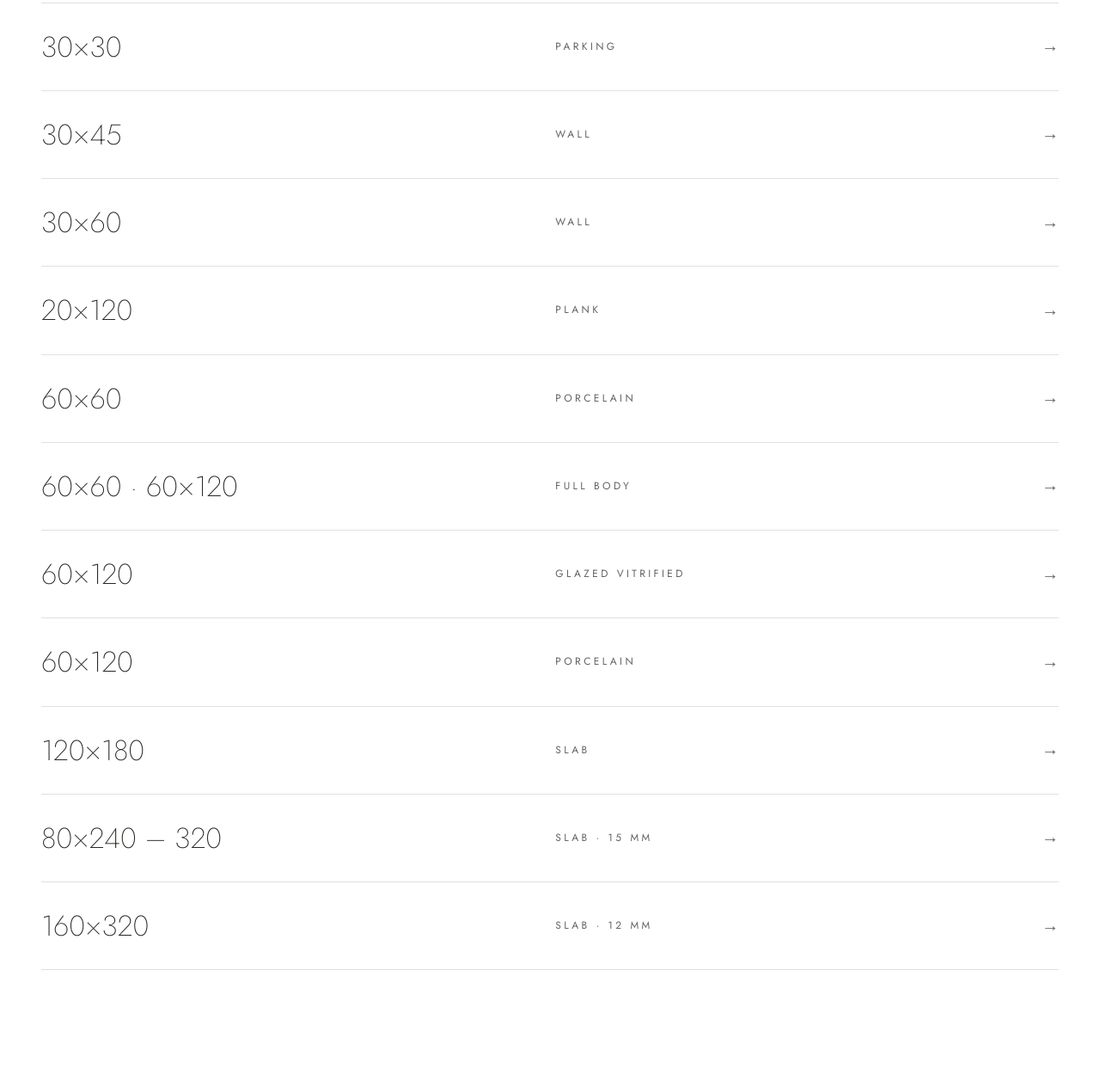
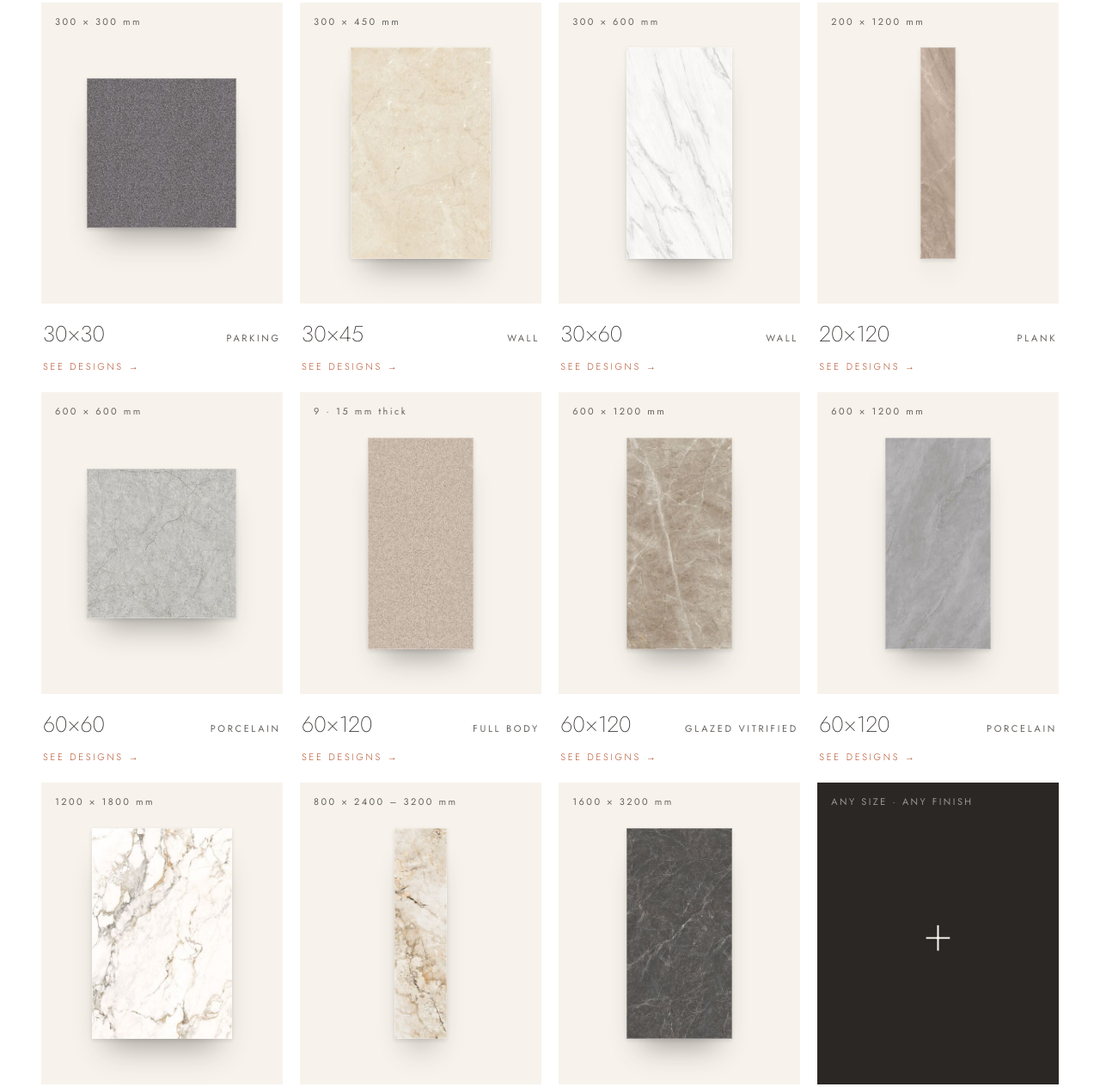
Before and after one commit to kalanibhavin2000-creator/77Ttiles, a plain HTML site: page index.html in a window 1280 px wide. Shown: the part 2370-3634 px from the top of the page at 86% size. Drawn offline with Linux system fonts and the light colour scheme.

Commit message:
Collections: sample-tile cards at true proportions with hover lift
Co-Authored-By: Claude Opus 5.5 <noreply@anthropic.com>
Claude-Session: https://claude.ai/code/session_01Hq5pJSDSkQ5nUnhmTQetci

```diff
--- a/index.html
+++ b/index.html
@@ -78,14 +78,22 @@ header nav a{color:#fff;text-shadow:0 1px 10px rgba(0,0,0,.25)}
 .idx{padding-block:clamp(100px,14vw,170px)}
 .idx-head{display:flex;justify-content:space-between;align-items:end;margin-bottom:40px;gap:20px;flex-wrap:wrap}
 .idx h2{font-weight:200;font-size:clamp(34px,4vw,56px);line-height:1}
-.rows{border-top:1px solid var(--line)}
-.rows a{display:grid;grid-template-columns:minmax(0,1.1fr) minmax(0,1fr) 40px;align-items:center;gap:20px;padding:24px 0;border-bottom:1px solid var(--line);transition:padding .4s}
-.rows a:hover{padding-left:14px}
-.rows .sz{font-weight:200;font-size:clamp(24px,2.6vw,36px);white-space:nowrap}
-.rows .ty{font-size:12px;letter-spacing:.28em;text-transform:uppercase;color:var(--wg);font-weight:400}
-.rows .ar{text-align:right;font-size:20px;color:var(--wg);transition:color .3s,transform .4s}
-.rows a:hover .ar{color:var(--tc);transform:translateX(4px)}
-@media(max-width:600px){.rows a{grid-template-columns:1fr 24px;gap:4px 12px}.rows .ty{grid-column:1}.rows .ar{grid-row:1/3;grid-column:2}}
+.grid{display:grid;grid-template-columns:repeat(4,minmax(0,1fr));gap:clamp(14px,1.6vw,24px)}
+.card{display:block;perspective:900px}
+.plate{position:relative;aspect-ratio:4/5;background:var(--cr);display:flex;align-items:center;justify-content:center;overflow:hidden;transition:background .5s}
+.card:hover .plate{background:#F1EBE1}
+.plate .dim{position:absolute;left:16px;top:14px;font-size:11px;letter-spacing:.22em;color:var(--wg);font-weight:400}
+.tile{background-size:cover;background-position:center;box-shadow:0 26px 34px -18px rgba(43,39,36,.42),0 2px 5px rgba(43,39,36,.12),inset 0 0 0 1px rgba(255,255,255,.25);transform:translateZ(0) rotateX(var(--rx,0deg)) rotateY(var(--ry,0deg));transition:transform .5s cubic-bezier(.2,.7,.2,1),box-shadow .5s}
+.card:hover .tile{transform:translateY(-10px) scale(1.035) rotateX(var(--rx,0deg)) rotateY(var(--ry,0deg));box-shadow:0 40px 46px -20px rgba(43,39,36,.5),0 3px 8px rgba(43,39,36,.14),inset 0 0 0 1px rgba(255,255,255,.3)}
+.meta2{display:flex;justify-content:space-between;align-items:baseline;gap:10px;padding:16px 2px 0}
+.meta2 .sz{font-weight:200;font-size:clamp(22px,2vw,28px);white-space:nowrap}
+.meta2 .ty{font-size:11px;letter-spacing:.24em;text-transform:uppercase;color:var(--wg);font-weight:400;text-align:right}
+.go2{display:block;font-size:11px;letter-spacing:.24em;text-transform:uppercase;color:var(--tc);padding:8px 2px 0;opacity:0;transform:translateY(-4px);transition:opacity .4s,transform .4s}
+.card:hover .go2{opacity:1;transform:none}
+@media(hover:none){.go2{opacity:1;transform:none}}
+@media(max-width:1000px){.grid{grid-template-columns:repeat(3,minmax(0,1fr))}}
+@media(max-width:700px){.grid{grid-template-columns:repeat(2,minmax(0,1fr))}.meta2{flex-direction:column;gap:2px}.meta2 .ty{text-align:left}.plate .dim{font-size:9px;left:10px;top:10px}}
+@media(prefers-reduced-motion:reduce){.tile,.card:hover .tile{transition:none;transform:none}}
 
 /* full bleed */
 .bleed{height:min(92vh,860px)}
@@ -169,7 +177,7 @@ header nav a{color:#fff;text-shadow:0 1px 10px rgba(0,0,0,.25)}
     <h2>Collections</h2>
     <span class="cap acc">Select a size</span>
   </div>
-  <div class="rows" id="rows"></div>
+  <div class="grid" id="grid"></div>
 </section>
 
 <div class="bleed zoom"><img src="images/g-a14.jpg" alt="Store interior with grey stone-look floor" loading="lazy"></div>
@@ -216,19 +224,23 @@ header nav a{color:#fff;text-shadow:0 1px 10px rgba(0,0,0,.25)}
 <script>
 {
 const S=[
- ["30×30","Parking","1NM1vygtPcztXMsaLTX4afWOYhZA2Mwpj"],
- ["30×45","Wall","1Fm2A-87mmPGOERQouHXjbMNmMaefIynl"],
- ["30×60","Wall","18XkGavd5OHl7nh8c-5fYA0l-Kz6vNyBL"],
- ["20×120","Plank","1zvst-5COfI7CECKKw4oFgnngV0U6N2Db"],
- ["60×60","Porcelain","1BNozQYHJwBIqNGDMWQ5NtW39cnlUaVG2"],
- ["60×60 · 60×120","Full Body","1V_H2StGtnsIHXzGI2jzBP53b_KxtOn_m"],
- ["60×120","Glazed Vitrified","1L6ZZEiyyB6IU50VQ2dCnx4bFhTyLY6SP"],
- ["60×120","Porcelain","1-JNmcSq0TEKaBavogf-NzJXAiLIGOZbk"],
- ["120×180","Slab","1idBbDTDYBhKuu123NXzPXqeet0tEDHoj"],
- ["80×240 – 320","Slab · 15 mm","1R8iO58vLtwqGhSAHrxZAkgGpoSRpthRk"],
- ["160×320","Slab · 12 mm","1wgMbae1sda9tjV6b1GwZ31AtavAje-Sv"]
+ ["30×30","Parking","300 × 300 mm",30,30,"parking","1NM1vygtPcztXMsaLTX4afWOYhZA2Mwpj"],
+ ["30×45","Wall","300 × 450 mm",30,45,"wall45","1Fm2A-87mmPGOERQouHXjbMNmMaefIynl"],
+ ["30×60","Wall","300 × 600 mm",30,60,"wall60","18XkGavd5OHl7nh8c-5fYA0l-Kz6vNyBL"],
+ ["20×120","Plank","200 × 1200 mm",20,120,"plank","1zvst-5COfI7CECKKw4oFgnngV0U6N2Db"],
+ ["60×60","Porcelain","600 × 600 mm",60,60,"p60","1BNozQYHJwBIqNGDMWQ5NtW39cnlUaVG2"],
+ ["60×120","Full Body","9 · 15 mm thick",60,120,"fullbody","1V_H2StGtnsIHXzGI2jzBP53b_KxtOn_m"],
+ ["60×120","Glazed Vitrified","600 × 1200 mm",60,120,"gvt","1L6ZZEiyyB6IU50VQ2dCnx4bFhTyLY6SP"],
+ ["60×120","Porcelain","600 × 1200 mm",60,120,"porc","1-JNmcSq0TEKaBavogf-NzJXAiLIGOZbk"],
+ ["120×180","Slab","1200 × 1800 mm",120,180,"slab120","1idBbDTDYBhKuu123NXzPXqeet0tEDHoj"],
+ ["80×320","Slab · 15 mm","800 × 2400 – 3200 mm",80,320,"slab80","1R8iO58vLtwqGhSAHrxZAkgGpoSRpthRk"],
+ ["160×320","Slab · 12 mm","1600 × 3200 mm",160,320,"slab160","1wgMbae1sda9tjV6b1GwZ31AtavAje-Sv"]
 ];
-document.getElementById('rows').innerHTML=S.map(r=>'<a href="https://drive.google.com/drive/folders/'+r[2]+'" target="_blank" rel="noopener"><span class="sz">'+r[0]+'</span><span class="ty">'+r[1]+'</span><span class="ar">→</span></a>').join('');
+const fit=(w,h)=>{const r=w/h,bw=.62,bh=.70*1.25;return r>bw/bh?{w:bw*100,h:bw/r/1.25*100}:{w:bh*r*100,h:70}};
+document.getElementById('grid').innerHTML=S.map(r=>{const f=fit(r[3],r[4]);return '<a class="card" href="https://drive.google.com/drive/folders/'+r[6]+'" target="_blank" rel="noopener"><div class="plate"><span class="dim">'+r[2]+'</span><div class="tile" style="width:'+f.w.toFixed(1)+'%;height:'+f.h.toFixed(1)+'%;background-image:url(images/tx-'+r[5]+'.jpg)"></div></div><div class="meta2"><span class="sz">'+r[0]+'</span><span class="ty">'+r[1]+'</span></div><span class="go2">See designs →</span></a>'}).join('')+'<a class="card" href="#contact"><div class="plate" style="background:var(--ch)"><span class="dim" style="color:rgba(247,243,236,.55)">ANY SIZE · ANY FINISH</span><span style="color:var(--cr);font-weight:200;font-size:clamp(40px,5vw,64px)">+</span></div><div class="meta2"><span class="sz">Custom</span><span class="ty">On request</span></div><span class="go2">Ask us →</span></a>';
+document.querySelectorAll('.card').forEach(c=>{const t=c.querySelector('.tile');if(!t)return;
+ c.addEventListener('pointermove',e=>{const b=c.querySelector('.plate').getBoundingClientRect();const x=(e.clientX-b.left)/b.width-.5,y=(e.clientY-b.top)/b.height-.5;t.style.setProperty('--ry',(x*10).toFixed(2)+'deg');t.style.setProperty('--rx',(-y*10).toFixed(2)+'deg')});
+ c.addEventListener('pointerleave',()=>{t.style.setProperty('--ry','0deg');t.style.setProperty('--rx','0deg')})});
 const hd=document.querySelector('header');const hs=()=>hd.classList.toggle('solid',scrollY>40);addEventListener('scroll',hs,{passive:true});hs();
 const wa=document.querySelector('.wa');const tog=()=>wa.classList.toggle('on',scrollY>innerHeight*.6);addEventListener('scroll',tog,{passive:true});tog();
 document.getElementById('yr').textContent=new Date().getFullYear();
```
Also changed, not shown: images/tx-fullbody.jpg (added), images/tx-gvt.jpg (added), images/tx-p60.jpg (added), images/tx-parking.jpg (added), images/tx-plank.jpg (added), images/tx-porc.jpg (added), images/tx-slab120.jpg (added), images/tx-slab160.jpg (added), images/tx-slab80.jpg (added), images/tx-wall45.jpg (added), images/tx-wall60.jpg (added).
